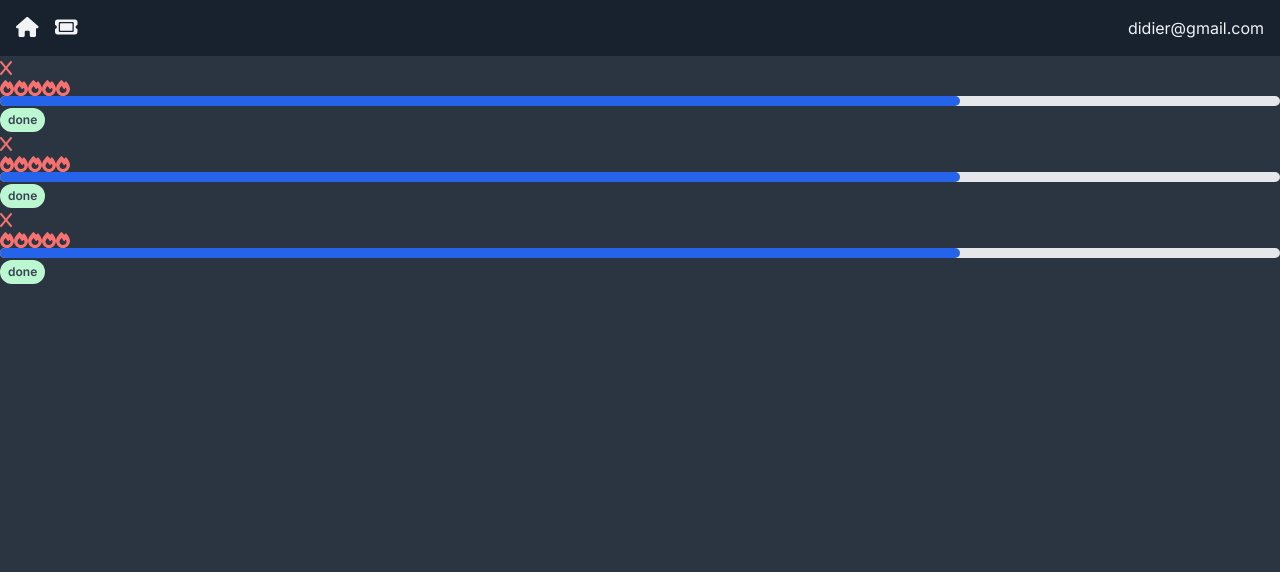
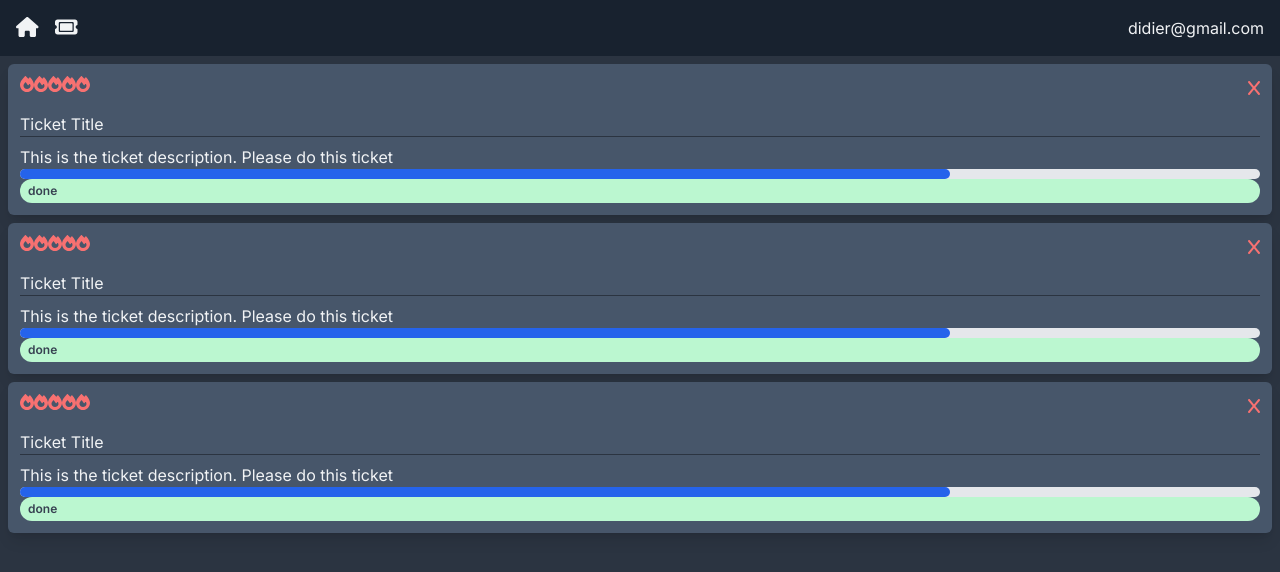
Before and after one commit to didierganthier/ticket-app, a Next.js app: page / in a window 1280 px wide. Shown: the top 572 px of the page. Built offline with nearby package versions, Linux system fonts and the light colour scheme.

Commit message:
Add TicketCards elements

```diff
--- a/app/(components)/TicketCard.jsx
+++ b/app/(components)/TicketCard.jsx
@@ -6,9 +6,18 @@
 
  const TicketCard = () => {
    return (
-     <div>
-       <DeleteBlock />
-       <PriorityDisplay />
+     <div className='flex flex-col bg-card hover:bg-card-hover rounded-md shadow-lg p-3 m-2'>
+       <div className='flex mb-3'>
+            <PriorityDisplay />
+        <div className='ml-auto'>
+            <DeleteBlock />
+        </div>
+       </div>
+       <h4>Ticket Title</h4>
+       <hr className='h-px border-0 bg-page mb-2'/>
+       <p className='whitespace-pre-wrap'>
+        This is the ticket description. Please do this ticket
+       </p>
        <ProgressDisplay />
        <StatusDisplay />
      </div>
```
